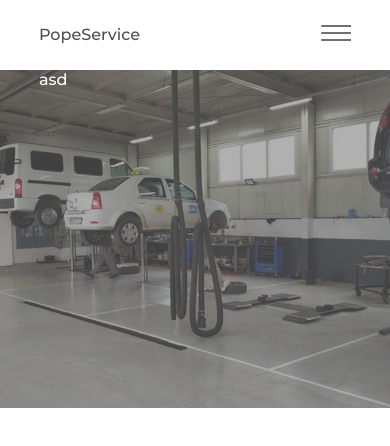
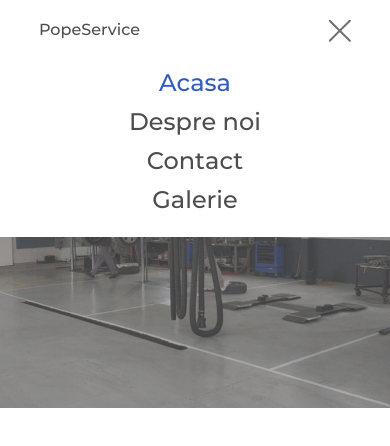
Before and after one commit to alexmedve/alexmedve, a plain HTML site: page service_pope/index.html in a window 390 px wide. Drawn offline with Linux system fonts and the light colour scheme.

Commit message:
test navbar

```diff
--- a/service_pope/css/main.scss
+++ b/service_pope/css/main.scss
@@ -58,6 +58,47 @@ $white: #ffffff;
 			cursor: pointer;
 		}
 	}
+	&__mobile {
+		position: absolute;
+		background: $white;
+		top: 0;
+		left: 0;
+		width: 100%;
+		display: flex;
+		flex-direction: column;
+		align-items: center;
+		padding: 10px 0 25px;
+		// transform: translateY(-100%);
+		display: grid;
+		grid-template-columns: 1fr 80% 1fr;
+
+		&__top {
+			grid-column: 2/3;
+			display: flex;
+			justify-content: space-between;
+			margin: 10px 0;
+		}
+
+		a {
+			grid-column: 2/3;
+			color: $dark;
+			text-decoration: none;
+			margin-top: 15px;
+			display: block;
+			font-size: 24px;
+			line-height: 24px;
+			text-align: center;
+		}
+
+		a:hover {
+			color: $accent;
+			opacity: 0.7;
+		}
+
+		&__active {
+			color: $accent !important;
+		}
+	}
 }
 
 .banner {
@@ -96,3 +137,38 @@ $white: #ffffff;
 		height: 40vh;
 	}
 }
+
+//animations
+.nav-open-anim {
+    animation-name: nav-open-anim;
+    animation-duration: 0.5s;
+    animation-timing-function: ease-in-out;
+    animation-fill-mode: forwards;
+}
+
+@keyframes nav-open-anim {
+    0% {
+        transform: translateY(-100%);
+    }
+
+    100% {
+        transform: translateY(0);
+    }
+}
+
+.nav-open-anim-reverse {
+    animation-name: nav-open-anim-reverse;
+    animation-duration: 0.5s;
+    animation-timing-function: ease-in-out;
+    animation-fill-mode: forwards;
+}
+
+@keyframes nav-open-anim-reverse {
+    0% {
+        transform: translateY(0);
+    }
+
+    100% {
+        transform: translateY(-100%);
+    }
+}
--- a/service_pope/index.html
+++ b/service_pope/index.html
@@ -1,11 +1,13 @@
 <!DOCTYPE html>
 <html lang="en">
+
 <head>
 	<meta charset="UTF-8">
 	<meta name="viewport" content="width=device-width, initial-scale=1.0">
 	<title>Service Pope</title>
 	<link rel="stylesheet" type="text/css" href="./css/main.css">
 </head>
+
 <body>
 	<div class="navbar">
 		<div class="navbar__container">
@@ -18,9 +20,39 @@
 				<a href="/index.html">Contact</a>
 				<a href="/index.html">Galerie</a>
 			</div>
-				<div class="navbar__container__menu" id="mobileMenu">
-					<svg xmlns="http://www.w3.org/2000/svg" width="30.462" height="16" viewBox="0 0 30.462 16"><g transform="translate(-320.528 -22.914)"><path d="M3241.528-47.086h28.462" transform="translate(-2920 71)" fill="none" stroke="#707070" stroke-linecap="round" stroke-width="2"/><path d="M3241.528-47.086h28.462" transform="translate(-2920 78)" fill="none" stroke="#707070" stroke-linecap="round" stroke-width="2"/><path d="M3241.528-47.086h28.462" transform="translate(-2920 85)" fill="none" stroke="#707070" stroke-linecap="round" stroke-width="2"/></g></svg>
+			<div class="navbar__container__menu">
+				<svg xmlns="http://www.w3.org/2000/svg" width="30.462" height="16" viewBox="0 0 30.462 16">
+					<g transform="translate(-320.528 -22.914)">
+						<path d="M3241.528-47.086h28.462" transform="translate(-2920 71)" fill="none" stroke="#707070"
+							stroke-linecap="round" stroke-width="2" />
+						<path d="M3241.528-47.086h28.462" transform="translate(-2920 78)" fill="none" stroke="#707070"
+							stroke-linecap="round" stroke-width="2" />
+						<path d="M3241.528-47.086h28.462" transform="translate(-2920 85)" fill="none" stroke="#707070"
+							stroke-linecap="round" stroke-width="2" />
+					</g>
+				</svg>
 			</div>
+		</div>
+		<div class="navbar__mobile">
+			<div class="navbar__mobile__top">
+				<span class="navbar__mobile__top__title">
+					PopeService
+				</span>
+				<div class="navbar__mobile__top__button">
+					<svg xmlns="http://www.w3.org/2000/svg" width="21.539" height="21.539" viewBox="0 0 21.539 21.539">
+						<g transform="translate(-2413 574.402)">
+							<path d="M2409.54-563.632H2438" transform="translate(311.357 -1878.948) rotate(45)"
+								fill="none" stroke="#707070" stroke-linecap="round" stroke-width="2" />
+							<path d="M2409.54-563.632H2438" transform="translate(3739.085 -2676.045) rotate(135)"
+								fill="none" stroke="#707070" stroke-linecap="round" stroke-width="2" />
+						</g>
+					</svg>
+				</div>
+			</div>
+			<a href="/index.html" class="navbar__container__list__active">Acasa</a>
+			<a href="/index.html">Despre noi</a>
+			<a href="/index.html">Contact</a>
+			<a href="/index.html">Galerie</a>
 		</div>
 	</div>
 	<div class="banner">
@@ -30,4 +62,5 @@
 	</div>
 	<script src="./js/nav.js"></script>
 </body>
+
 </html>
--- a/service_pope/js/nav.js
+++ b/service_pope/js/nav.js
@@ -1,7 +1,7 @@
 function nav() {
-    const button = document.querySelector("#mobileMenu");
-
-    let opened = false;
+    const buttonOpen = document.querySelector(".navbar__container__menu");
+    const buttonClose = document.querySelector(".navbar__mobile__top__button");
+    const navOpen = document.querySelector(".navbar__mobile");
 
     const throttle = (func, limit) => {
         let inThrottle
@@ -16,8 +16,22 @@ function nav() {
         }
     }
 
-    button.addEventListener('click', throttle(() => {
-        console.log(opened);
+    function openMenu() {
+        navOpen.classList.remove('nav-open-anim-reverse');
+        navOpen.classList.add('nav-open-anim');
+    }
+
+    function closeMenu() {
+        navOpen.classList.remove('nav-open-anim');
+        navOpen.classList.add('nav-open-anim-reverse');
+    }
+
+    buttonOpen.addEventListener('click', throttle(() => {
+        openMenu();
+    }, 700));
+
+    buttonClose.addEventListener('click', throttle(() => {
+        closeMenu();
     }, 700));
 }
 
```
Also changed, not shown: service_pope/assets/images/Group 5.svg (added), service_pope/assets/images/asd.svg (added), service_pope/css/main.css, 1 other file. Lines whose indentation alone changed are shown as unchanged.
